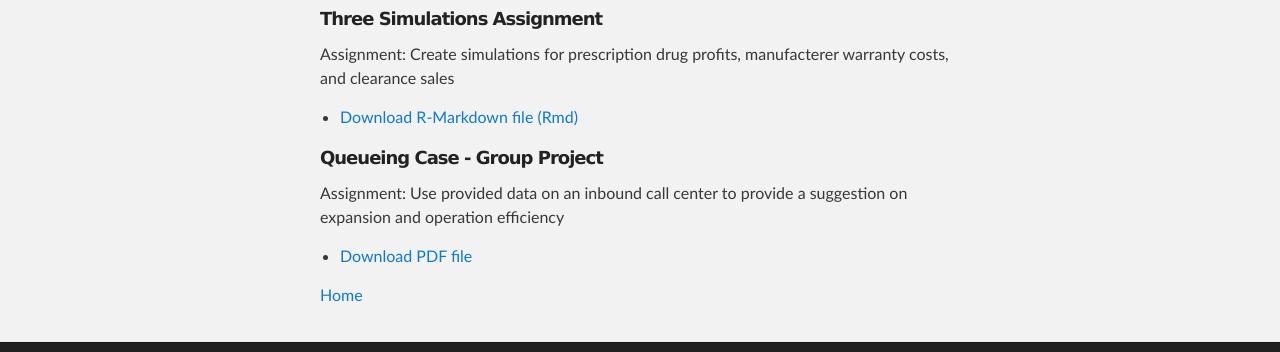
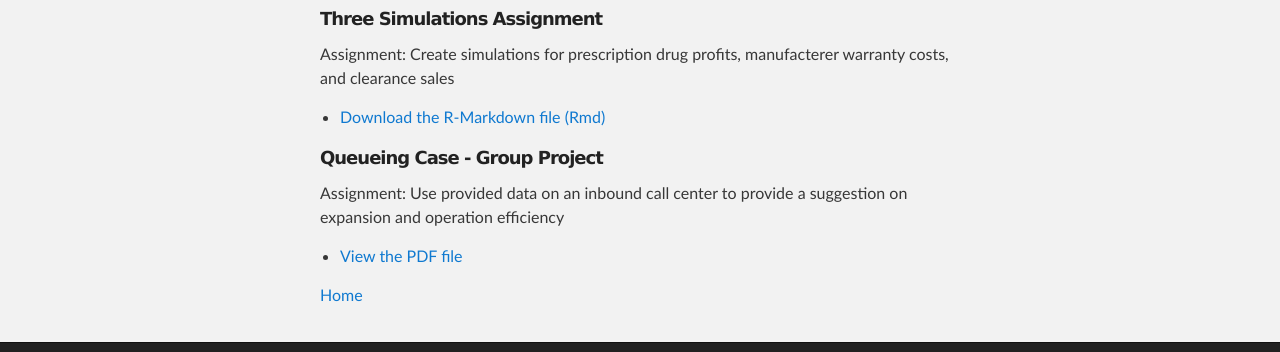
Before and after one commit to Cherylngo/cherylngo.github.io, a Jekyll site: the page built from PSBA/index.md, in a window 1280 px wide. Shown: the part 489-841 px from the top of the page. Built offline with Jekyll 4.4.1, drawn with Linux system fonts in a browser that asks for light colours; our own code applies the rules of GitHub Pages for plain Markdown files.

Commit message:
Update index.md

```diff
--- a/PSBA/index.md
+++ b/PSBA/index.md
@@ -8,10 +9,10 @@ description: Spring 2019
 
 ##### Three Simulations Assignment
 Assignment: Create simulations for prescription drug profits, manufacterer warranty costs, and clearance sales
-- [Download R-Markdown file (Rmd)](ThreeSimulationsAssignment.Rmd)
+- [Download the R-Markdown file (Rmd)](ThreeSimulationsAssignment.Rmd)
 
 ##### Queueing Case - Group Project
 Assignment: Use provided data on an inbound call center to provide a suggestion on expansion and operation efficiency
-- [Download PDF file](QueueingCaseFinalProject.pdf)
+- [View the PDF file](QueueingCaseFinalProject.pdf)
 
 [Home](https://cherylngo.github.io/)
```
Also changed, not shown: other parts of PSBA/index.md (+3 -2 lines).
